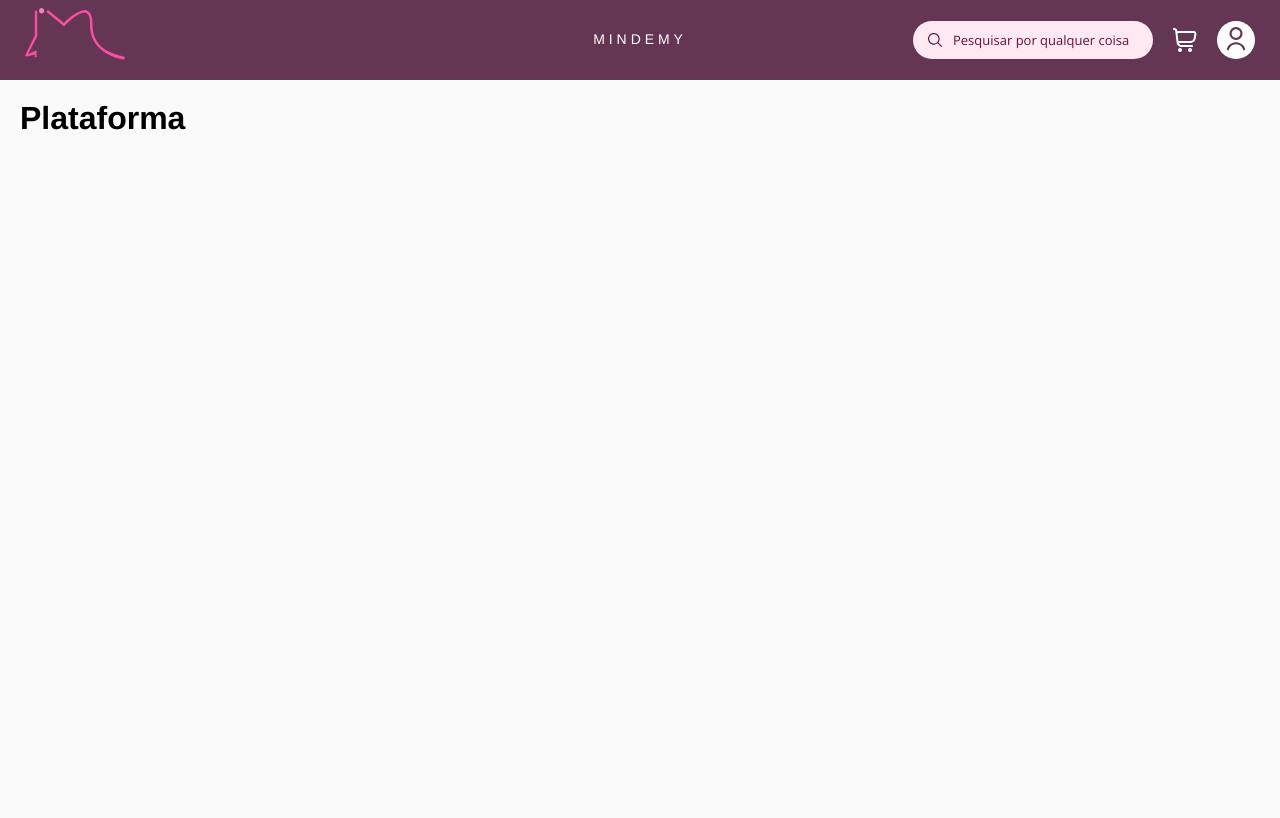
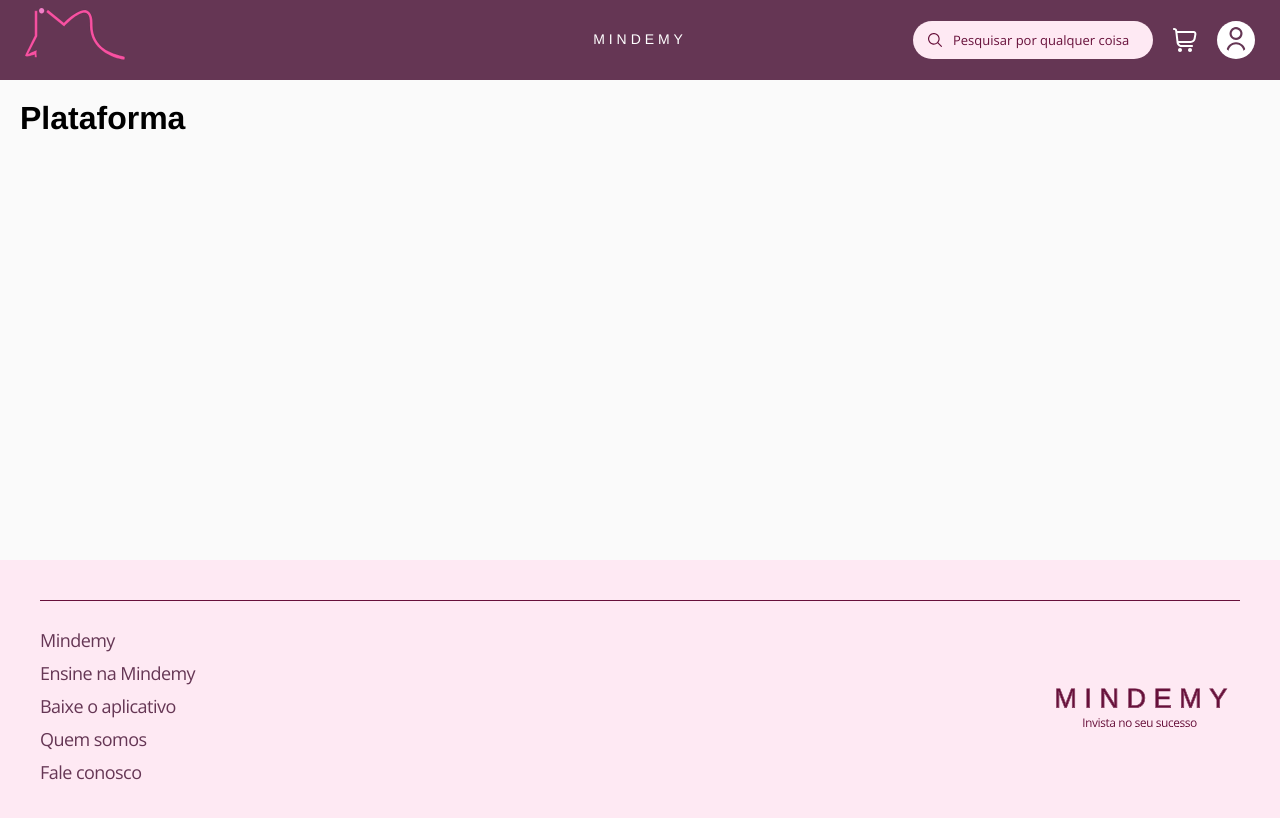
Before and after one commit to lidiojr0/rota-trainee-frontend, a React (Create React App) app: page / in a window 1280 px wide. Shown: the top 818 px of the page. Built offline with nearby package versions, Linux system fonts and the light colour scheme; the HTML template or start-up script is replaced by a standard one.

Commit message:
feat: adiciona componente Footer

```diff
--- a/src/App.js
+++ b/src/App.js
@@ -1,15 +1,20 @@
 import React from 'react';
 import NavBar from './components/NavBar';
+import Footer from './components/Footer';
 
 function App() {
   return (
     <div>
+      {/* Cabeçalho */}
       <NavBar />
 
-      {/* Colocar o resto do conteúdo das páginas*/}
-      <main style={{ padding: '20px' }}>
+      {/* Resto da página*/}
+      <main style={{ padding: '20px', minHeight: '60vh' }}>
         <h1>Plataforma</h1>
       </main>
+
+      {/* Rodapé */}
+      <Footer />
     </div>
   );
 }
--- /dev/null
+++ b/src/components/Footer.css
@@ -0,0 +1,53 @@
+.footer-container {
+  background-color: rgba(254, 233, 243, 1);
+  padding: 40px 0 60px 0;
+  width: 100%;
+}
+
+.footer-content {
+  max-width: 1280px;
+  margin: 0 auto;
+  padding: 0 40px;
+}
+
+/* A linha divisória */
+.footer-line {
+  border: none;
+  border-top: 1px solid rgba(103, 16, 58, 1);
+  margin-bottom: 25px;
+  width: 100%;
+}
+
+.footer-bottom {
+  display: flex;
+  justify-content: space-between;
+  align-items: center;
+}
+
+/* --- BLOCO ESQUERDO (Links) --- */
+.footer-links {
+  display: flex;
+  flex-direction: column;
+  gap: 5px;
+}
+
+.footer-links a {
+  font-family: 'Open Sans', sans-serif;
+  font-weight: 400;
+  font-size: 18px;
+  line-height: 1.56;
+  letter-spacing: -0.03em;
+  color: rgba(101, 54, 84, 1);
+  text-decoration: none;
+  transition: opacity 0.3s ease;
+}
+
+.footer-links a:hover {
+  opacity: 0.7;
+}
+
+/* --- BLOCO DIREITO (Logo) --- */
+.footer-logo img {
+  max-width: 200px;
+  height: auto;
+}
--- /dev/null
+++ b/src/components/Footer.js
@@ -0,0 +1,35 @@
+import React from 'react';
+import './Footer.css';
+import logoFooterImg from '../assets/logo-footer.svg';
+
+function Footer() {
+  return (
+    <footer className="footer-container">
+
+      <div className="footer-content">
+
+        {/* Linha*/}
+        <hr className="footer-line" />
+
+        <div className="footer-bottom">
+          {/* Lado Esquerdo: Links */}
+          <div className="footer-links">
+            <a href="#">Mindemy</a>
+            <a href="#">Ensine na Mindemy</a>
+            <a href="#">Baixe o aplicativo</a>
+            <a href="#">Quem somos</a>
+            <a href="#">Fale conosco</a>
+          </div>
+
+          {/* Lado Direito: Logo */}
+          <div className="footer-logo">
+            <img src={logoFooterImg} alt="Mindemy - Invista no seu sucesso" />
+          </div>
+        </div>
+
+      </div>
+    </footer>
+  );
+}
+
+export default Footer;
```
